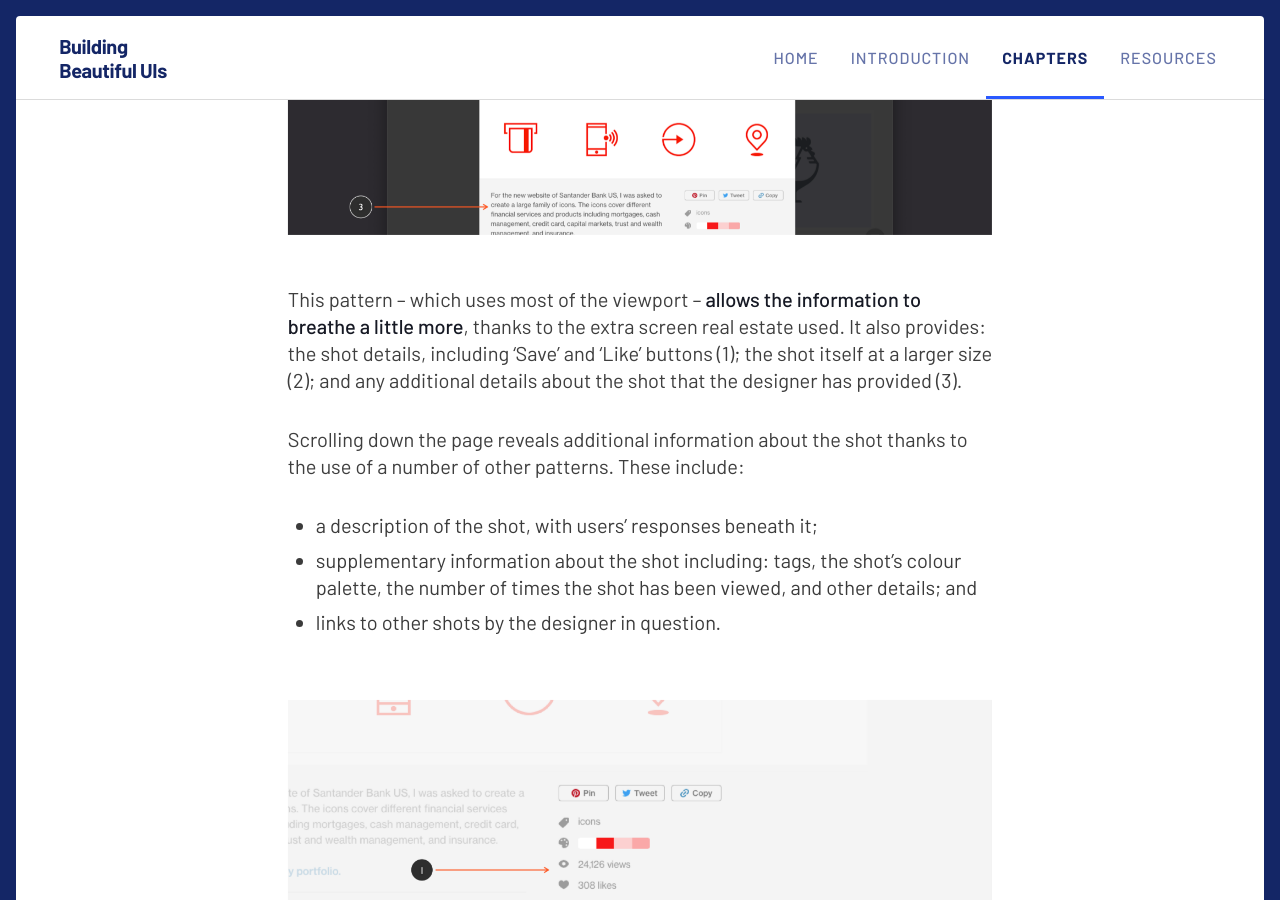
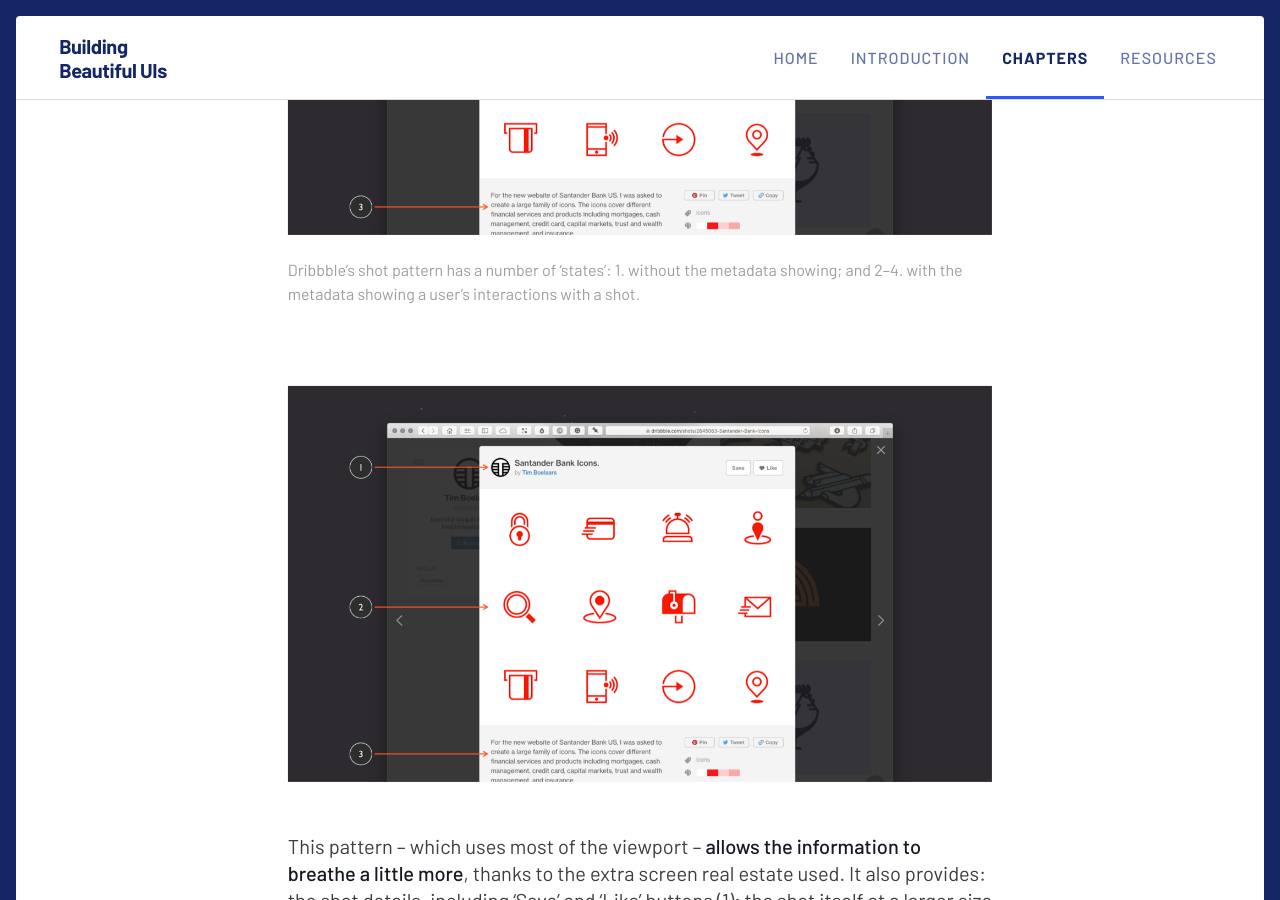
Before and after one commit to buildingbeautifuluis/buildingbeautifuluis.github.io, a Jekyll site: the page built from _preview/03-Information-Architecture.md, in a window 1280 px wide and 900 px high, scrolled down 22332 px. Built offline with Jekyll 4.4.1, drawn with Linux system fonts in a browser that asks for light colours.

Commit message:
Images… WTF.

```diff
--- a/_preview/03-Information-Architecture.md
+++ b/_preview/03-Information-Architecture.md
@@ -435,6 +435,10 @@
 {% include figure.html url="/images/ch3/banana.png" alt="Test caption." %}
 
 
+{% include figure.html url="/images/ch3/banana.png" alt="Dribbble’s Shot Pattern’s Different States" description="Dribbble’s shot pattern has a number of ‘states’: 1. without the metadata showing; and 2–4. with the metadata showing a user’s interactions with a shot." %}
+
+
+
 
 {% include figure.html url="/images/ch3/c3-s2-dribbble-featured-shot.png" alt="Clicking on an image on Dribbble opens it in a modal dialog, focusing your attention by providing: 1. the details of shot; 2. a larger image of the shot in question; and 3. supplementary information on the shot provided by its designer." %}
 
```
